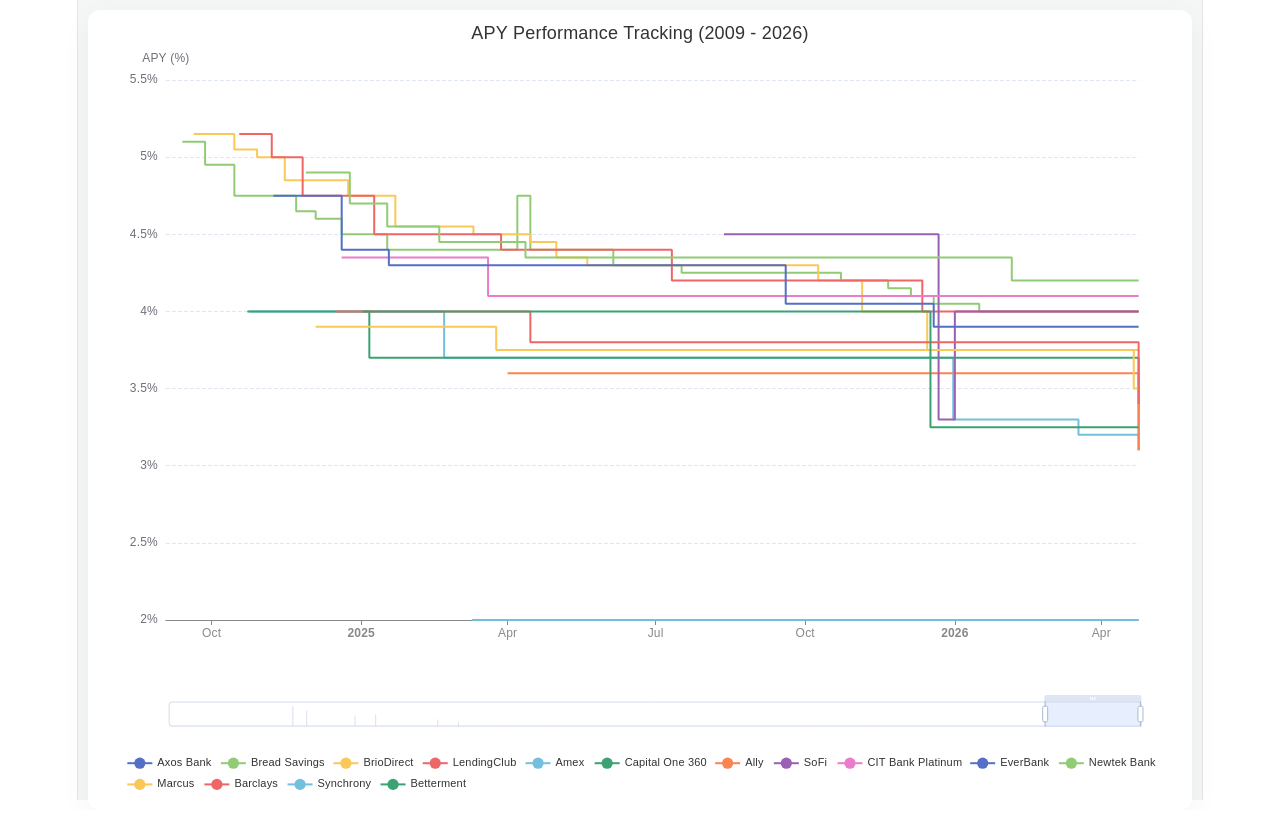
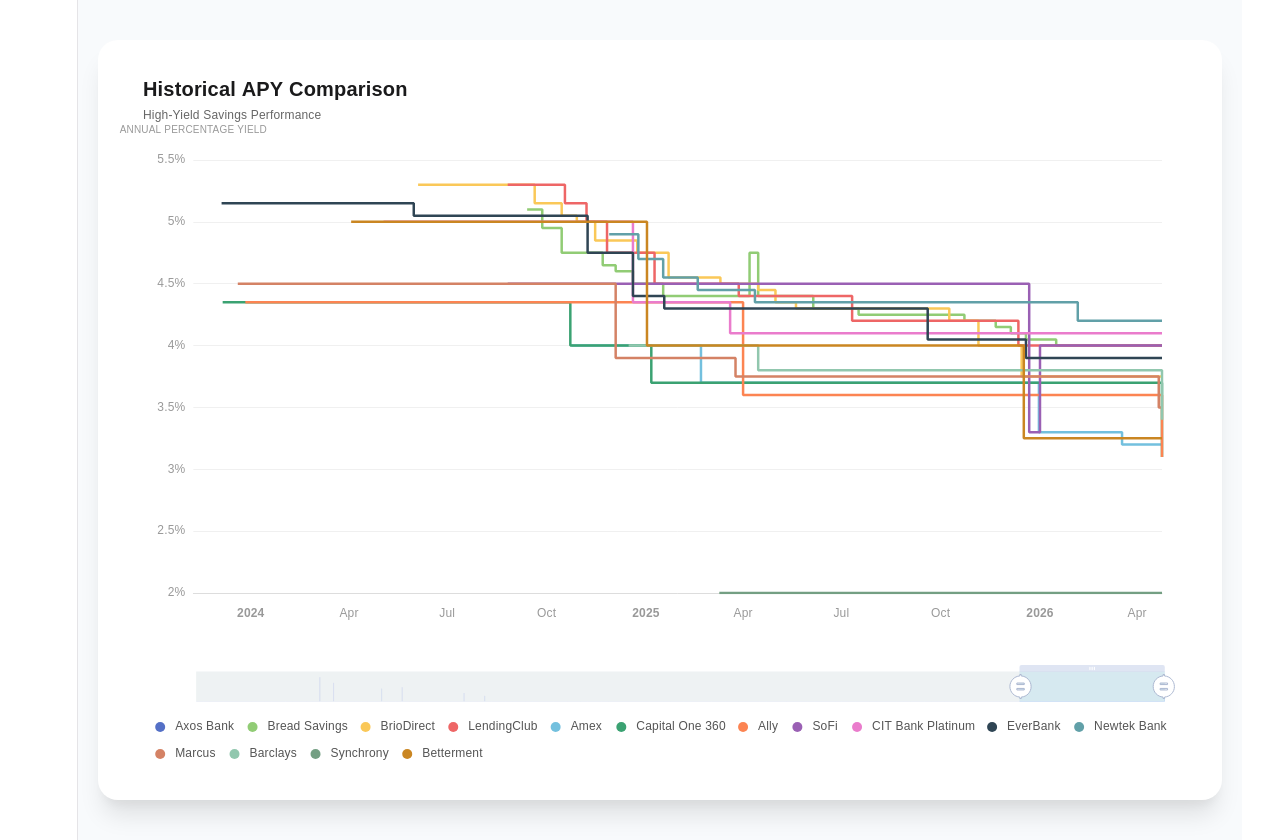
Before and after one commit to rar245/rate-tracker-react, a React (Vite) app: page / in a window 1280 px wide. Before the commit the page ends 810 px from the top, so only its background shows below. Built offline with nearby package versions, Linux system fonts and the light colour scheme.

Commit message:
Refactor App component for improved styling and UX

```diff
--- a/src/App.jsx
+++ b/src/App.jsx
@@ -6,55 +6,85 @@ const App = () => {
   const bankNames = Object.keys(ratesData[0]).filter(key => key !== 'date');
 
   const option = {
+    // 1. Cleaner Color Palette
+    color: [
+      '#5470c6', '#91cc75', '#fac858', '#ee6666', '#73c0de',
+      '#3ba272', '#fc8452', '#9a60b4', '#ea7ccc', '#2f4554',
+      '#61a0a8', '#d48265', '#91c7ae', '#749f83', '#ca8622'
+    ],
     title: {
-      text: 'APY Performance Tracking (2009 - 2026)',
-      left: 'center',
-      textStyle: { fontWeight: 'normal', color: '#333' }
+      text: 'Historical APY Comparison',
+      subtext: 'High-Yield Savings Performance',
+      left: '20px',
+      top: '15px',
+      textStyle: { fontSize: 20, color: '#1a1a1b', fontWeight: '600' },
+      subtextStyle: { fontSize: 12, color: '#666' }
     },
     tooltip: {
       trigger: 'axis',
-      backgroundColor: 'rgba(255, 255, 255, 0.95)',
+      backgroundColor: 'rgba(255, 255, 255, 0.98)',
+      padding: [12, 15],
+      borderRadius: 8,
+      borderWidth: 0,
+      shadowColor: 'rgba(0, 0, 0, 0.1)',
+      shadowBlur: 10,
+      textStyle: { color: '#333', fontSize: 13 },
       order: 'seriesDesc',
-      valueFormatter: (value) => (value != null ? value.toFixed(2) + '%' : 'N/A')
+      // UX: Better formatting for the tooltip items
+      valueFormatter: (value) => value != null ? `<strong>${value.toFixed(2)}%</strong>` : 'N/A'
     },
     legend: {
-      // Changed from 'scroll' to 'plain' to show all banks at once
       type: 'plain',
-      bottom: 0,      // Anchored to the very bottom
+      bottom: '15px',
       left: 'center',
-      orient: 'horizontal',
-      padding: [0, 5, 10, 5],
-      textStyle: { fontSize: 11 }
+      itemGap: 15,
+      itemWidth: 10,
+      itemHeight: 10,
+      icon: 'circle', // UX: Modern circular legend icons
+      textStyle: { color: '#555', fontSize: 12, padding: [0, 0, 0, 5] }
     },
     grid: {
-      top: 60,
-      left: '3%',
-      right: '4%',
-      // Increased bottom margin significantly to fit both the slider and the full list of banks
-      bottom: 160,
+      top: '100px',
+      left: '40px',
+      right: '40px',
+      bottom: '160px', // Space for Zoom Slider + Legend
       containLabel: true
     },
     dataZoom: [
       {
         type: 'slider',
-        start: 90,
+        show: true,
+        xAxisIndex: [0],
+        start: 85,
         end: 100,
-        bottom: 80,   // Moved up to sit between the chart and the legend
-        height: 25    // Slimmer bar to save space
+        bottom: '85px',
+        height: 30,
+        borderColor: 'transparent',
+        backgroundColor: '#eef2f3',
+        fillerColor: 'rgba(115, 192, 222, 0.2)',
+        handleIcon: 'path://M10.7,11.9v-1.3H9.3v1.3c-4.9,0.3-8.8,4.4-8.8,9.4c0,5,3.9,9.1,8.8,9.4v1.3h1.3v-1.3c4.9-0.3,8.8-4.4,8.8-9.4C19.5,16.3,15.6,12.2,10.7,11.9z M13.3,24.4H6.7V23h6.6V24.4z M13.3,19.6H6.7v-1.4h6.6V19.6z',
+        handleSize: '80%',
+        showDetail: false // UX: Cleaner look while sliding
       },
       { type: 'inside' }
     ],
     xAxis: {
       type: 'time',
       boundaryGap: false,
-      axisLine: { lineStyle: { color: '#888' } }
+      axisLine: { lineStyle: { color: '#ddd' } },
+      axisTick: { show: false },
+      axisLabel: { color: '#999', margin: 15 }
     },
     yAxis: {
       type: 'value',
-      name: 'APY (%)',
+      name: 'ANNUAL PERCENTAGE YIELD',
+      nameTextStyle: { color: '#999', fontSize: 10, padding: [0, 0, 10, 0] },
       min: 'dataMin',
-      axisLabel: { formatter: '{value}%' },
-      splitLine: { lineStyle: { type: 'dashed' } }
+      axisLabel: {
+        formatter: '{value}%',
+        color: '#999'
+      },
+      splitLine: { lineStyle: { color: '#f0f0f0', type: 'solid' } }
     },
     series: bankNames.map(bank => ({
       name: bank,
@@ -62,25 +92,35 @@ const App = () => {
       step: 'end',
       connectNulls: true,
       symbol: 'none',
-      lineStyle: { width: 2 },
+      smooth: false, // Step charts shouldn't be "smoothed"
+      lineStyle: { width: 2.5 },
       emphasis: {
-        focus: 'series',
-        lineStyle: { width: 3 }
+        focus: 'series', // UX: Vital for readability with 15+ lines
+        lineStyle: { width: 4, shadowBlur: 10, shadowColor: 'rgba(0,0,0,0.2)' }
       },
       data: ratesData.map(item => [item.date, item[bank]])
     }))
   };
 
   return (
-    <div style={{ width: '100%', height: '100vh', backgroundColor: '#f4f7f6', padding: '10px', boxSizing: 'border-box' }}>
+    <div style={{
+      width: '100%',
+      height: '100vh',
+      backgroundColor: '#f8fafc',
+      display: 'flex',
+      alignItems: 'center',
+      justifyContent: 'center',
+      padding: '20px'
+    }}>
       <div style={{
-        height: '100%',
-        backgroundColor: '#fff',
-        borderRadius: '12px',
-        padding: '10px',
-        boxShadow: '0 10px 30px rgba(0,0,0,0.05)',
-        display: 'flex',
-        flexDirection: 'column'
+        width: '100%',
+        maxWidth: '1200px',
+        height: '90%',
+        backgroundColor: '#ffffff',
+        borderRadius: '20px',
+        padding: '20px',
+        boxShadow: '0 20px 25px -5px rgba(0, 0, 0, 0.1), 0 10px 10px -5px rgba(0, 0, 0, 0.04)',
+        position: 'relative'
       }}>
         <ReactECharts
           option={option}
```
